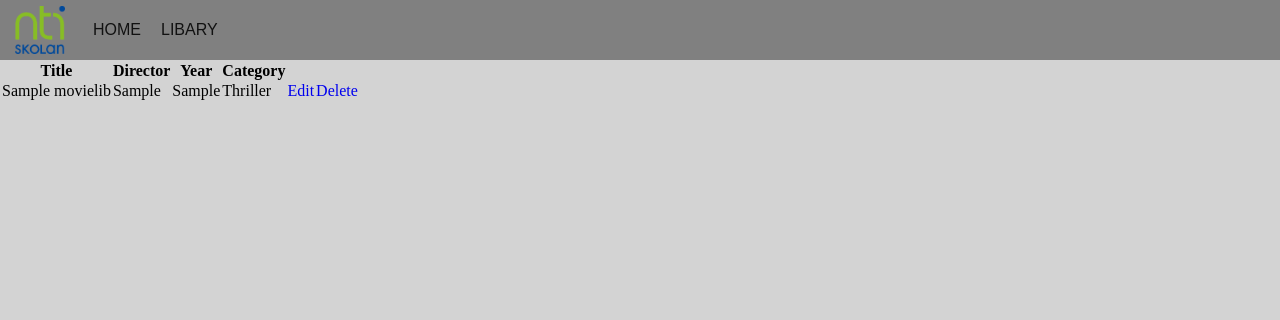
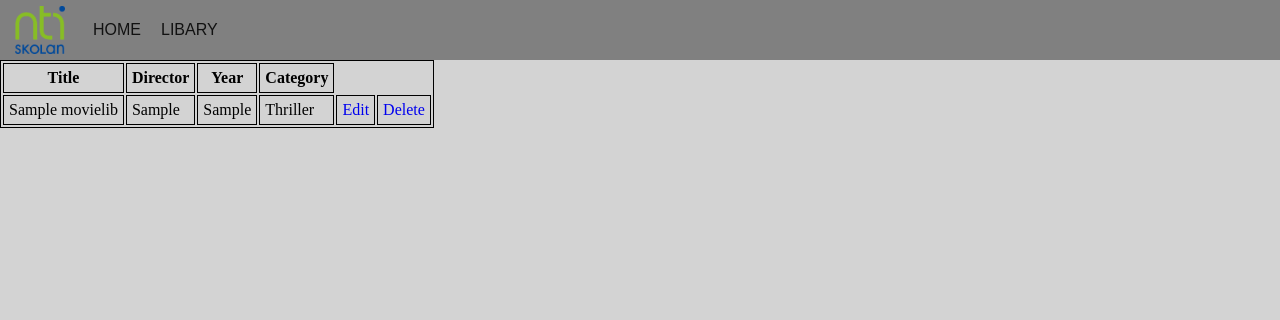
Before and after one commit to chroakPRO/Movie-Libary, a PHP site: page /libary.php in a window 1280 px wide. Shown: the top 320 px of the page. Run offline with PHP 8.4, Linux system fonts and the light colour scheme; data comes from the database, SQL or seed files in the repository; tables that the repository leaves empty hold one stand-in row (values such as "Sample post").

Commit message:
Working v0.3

```diff
--- a/style.css
+++ b/style.css
@@ -211,3 +211,10 @@ h3 {
   color: green;
   text-align: center;
 }
+
+table, th, td{
+  border: 1.5px solid black;
+}
+th, td {
+  padding: 5px;
+}
```
